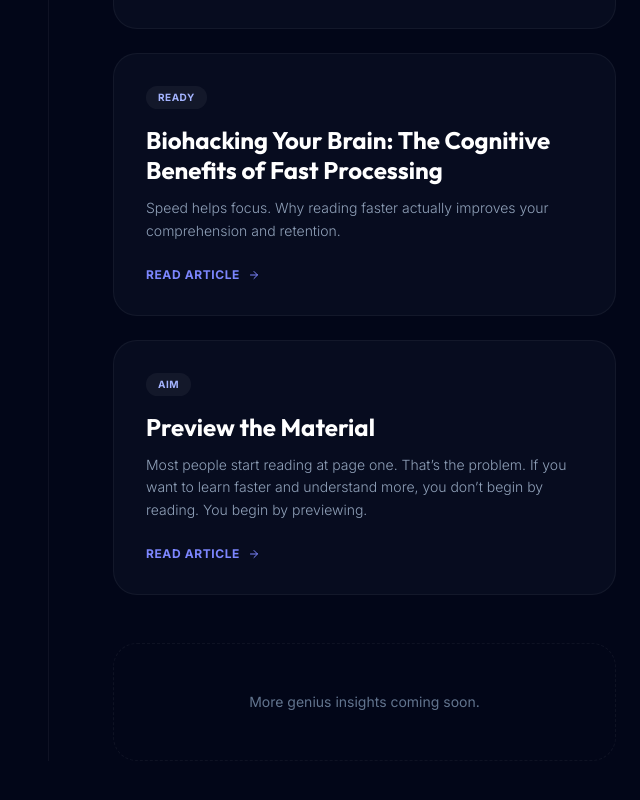
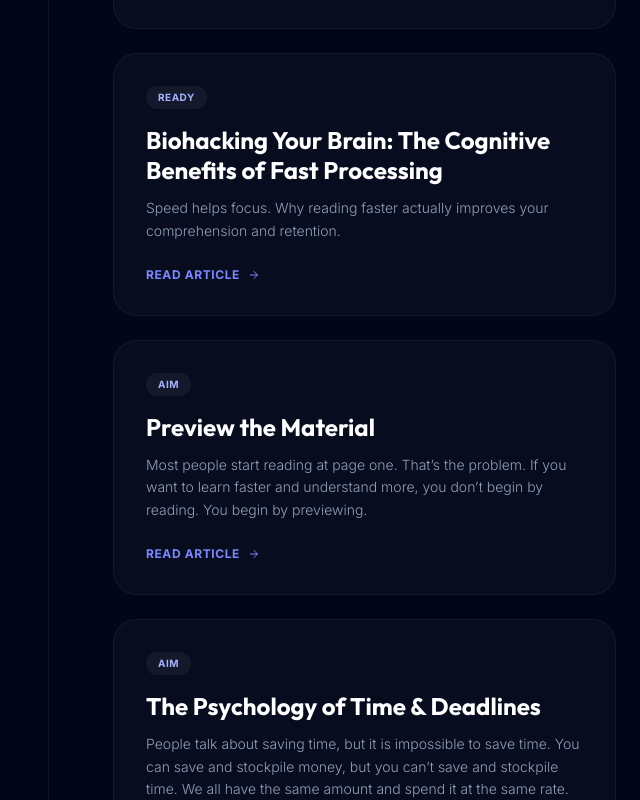
Before and after one commit to richardvanderkolk/the-rogue-puffin, a Next.js app: page /blog in a window 1280 px wide. Shown: the part 2836-3636 px from the top of the page, without its empty margins (640-1280 px from the left). Built offline with nearby package versions, Linux system fonts and the light colour scheme.

Commit message:
Add The Psychology of Time article

```diff
--- a/src/app/blog/page.tsx
+++ b/src/app/blog/page.tsx
@@ -115,7 +115,9 @@ export default async function BlogPage() {
                                             <div>
                                                 <p className="text-sm font-bold text-slate-400 mb-2">Be Confident</p>
                                                 <ul className="space-y-2">
-                                                    <li className="text-sm text-slate-400 hover:text-white transition-colors cursor-pointer block py-1">• Plans, Deadlines and ‘Lastminute.com’</li>
+                                                    <li className="text-sm text-slate-400 hover:text-white transition-colors cursor-pointer block py-1">
+                                                        <Link href="/blog/psychology-of-time-and-deadlines">• The Psychology of Time & Deadlines</Link>
+                                                    </li>
                                                     <li className="text-sm text-slate-400 hover:text-white transition-colors cursor-pointer block py-1">• Choosing Your Material Wisely</li>
                                                 </ul>
                                             </div>
--- a/src/data/articles.ts
+++ b/src/data/articles.ts
@@ -1322,6 +1322,91 @@ export const articles: Article[] = [
                 </a>
             </div>
         `
+    },
+    {
+        slug: "psychology-of-time-and-deadlines",
+        title: "The Psychology of Time & Deadlines",
+        category: "AIM",
+        excerpt: "People talk about saving time, but it is impossible to save time. You can save and stockpile money, but you can’t save and stockpile time. We all have the same amount and spend it at the same rate.",
+        content: `
+            <p class="lead text-xl text-slate-300 mb-8 leading-relaxed">People talk about saving time, but it is impossible to save time.</p>
+
+            <p>You can save and stockpile money, but you can’t save and stockpile time. We all have the exact same amount, and we all spend it at the exact same rate: 60 seconds every minute, 60 minutes every hour, 24 hours every day, and seven days every week.</p>
+            <p class="font-medium text-white mb-8">We cannot manage time. We can only manage ourselves in the time we have.</p>
+
+            <h2 class="text-2xl font-bold text-white mt-12 mb-6 flex items-center gap-3"><span class="text-indigo-400">⏳</span> The Parkinson's Trap</h2>
+            <p>Have you already noticed this yourself?</p>
+            <p>Over and over again, studies have given merit to Parkinson’s Law—the adage first coined by C. Northcote Parkinson in 1955.</p>
+
+            <blockquote class="border-l-4 border-indigo-500 bg-slate-900/40 p-6 rounded-r-2xl font-medium text-white italic my-8 text-lg">
+                "Work expands so as to fill the time which is available for its completion."
+            </blockquote>
+
+            <p>This is due to procrastination and the undue time and attention given to trivial things.</p>
+
+            <ul class="space-y-4 my-8 text-slate-300">
+                <li class="flex gap-4 items-start p-4 bg-slate-900/40 border border-slate-800 rounded-xl">
+                    <span class="text-indigo-500 font-bold">1</span>
+                    <p>Students will often take as long to finish an assignment as they’re given. Whether they have a week, a month, or a whole semester, they will likely finish it right before the deadline.</p>
+                </li>
+                <li class="flex gap-4 items-start p-4 bg-slate-900/40 border border-slate-800 rounded-xl">
+                    <span class="text-indigo-500 font-bold">2</span>
+                    <p>That project that has to get finished before you go on holiday... it’s amazing how quickly it gets finished the day before you pack your bags.</p>
+                </li>
+            </ul>
+
+            <h2 class="text-2xl font-bold text-white mt-12 mb-6 flex items-center gap-3"><span class="text-indigo-400">🗺️</span> Without a Plan, It's Called Wandering Aimlessly</h2>
+            <p>Without a plan, everything looks important. You waste time and energy chasing opportunities that don't serve your actual goal.</p>
+            <p class="mt-6 mb-4 text-slate-300">Without a plan, you lack:</p>
+            <div class="grid grid-cols-1 sm:grid-cols-3 gap-4 my-6">
+                <div class="p-4 bg-slate-900/40 border border-slate-800 rounded-xl text-center">
+                    <p class="text-white font-medium">Direction</p>
+                </div>
+                <div class="p-4 bg-slate-900/40 border border-slate-800 rounded-xl text-center">
+                    <p class="text-white font-medium">Focus</p>
+                </div>
+                <div class="p-4 bg-slate-900/40 border border-slate-800 rounded-xl text-center">
+                    <p class="text-white font-medium">Measurement</p>
+                </div>
+            </div>
+
+            <p>A plan focuses your energies in the right direction and gives you the confidence that you can actually execute.</p>
+
+            <blockquote class="border-l-4 border-slate-600 bg-slate-900/40 p-6 rounded-r-2xl font-medium text-slate-300 italic my-8">
+                “A goal without a plan is just a wish.”<br/>
+                <span class="text-sm font-bold text-indigo-400 mt-2 block">— Antoine de Saint-Exupéry</span>
+            </blockquote>
+
+            <p class="font-medium text-white text-lg text-center my-8">... and a plan without action is just a daydream.</p>
+
+            <h2 class="text-2xl font-bold text-white mt-12 mb-6 flex items-center gap-3"><span class="text-indigo-400">⚡</span> Once You Plan Your Work, Work Your Plan</h2>
+            <p>The first step is to plan what you will do. But then you’ve got to get to work.</p>
+            <p>How long will it take?</p>
+
+            <div class="p-6 bg-indigo-950/20 border border-indigo-500/30 rounded-2xl my-8 text-center text-xl font-bold text-white">
+                It will take as long as you give yourself to do it.
+            </div>
+
+            <p>To defeat Parkinson's Law, you must change how you set constraints.</p>
+            <p class="font-medium text-indigo-300 my-4">Give yourself a deadline that is not determined by how much time you <em>have</em>, but by how long it <em>should take</em>.</p>
+
+            <p class="mt-8">This changes the entire psychological game. You move from expanding your effort to fit a bloated timeline, to executing efficiently against a strict, self-imposed constraint.</p>
+            <p class="font-bold text-white my-6">Because you can't save time—but you can definitely steal it back.</p>
+
+            <hr class="border-slate-800 my-16" />
+
+            <h3 class="text-xl font-bold text-white mb-6">Continue Your Journey</h3>
+            <div class="grid grid-cols-1 sm:grid-cols-2 gap-6">
+                <a href="/blog/cramming-to-compounding" class="block p-6 rounded-2xl bg-slate-900/40 border border-white/5 hover:border-indigo-500/30 hover:bg-slate-900 transition-all group">
+                    <p class="text-xs font-bold text-slate-500 uppercase tracking-widest mb-2">Next up in AIM</p>
+                    <h4 class="text-lg font-bold text-white group-hover:text-indigo-300 transition-colors">From Cramming to Compounding<span class="text-indigo-500 ml-1">→</span></h4>
+                </a>
+                <a href="/rogue-session" class="block p-6 rounded-2xl bg-slate-900/40 border border-white/5 hover:border-indigo-500/30 hover:bg-slate-900 transition-all group">
+                    <p class="text-xs font-bold text-slate-500 uppercase tracking-widest mb-2">Apply These Concepts</p>
+                    <h4 class="text-lg font-bold text-white group-hover:text-indigo-300 transition-colors">The Rogue Session<span class="text-indigo-500 ml-1">→</span></h4>
+                </a>
+            </div>
+        `
     }
 ];
 
```
